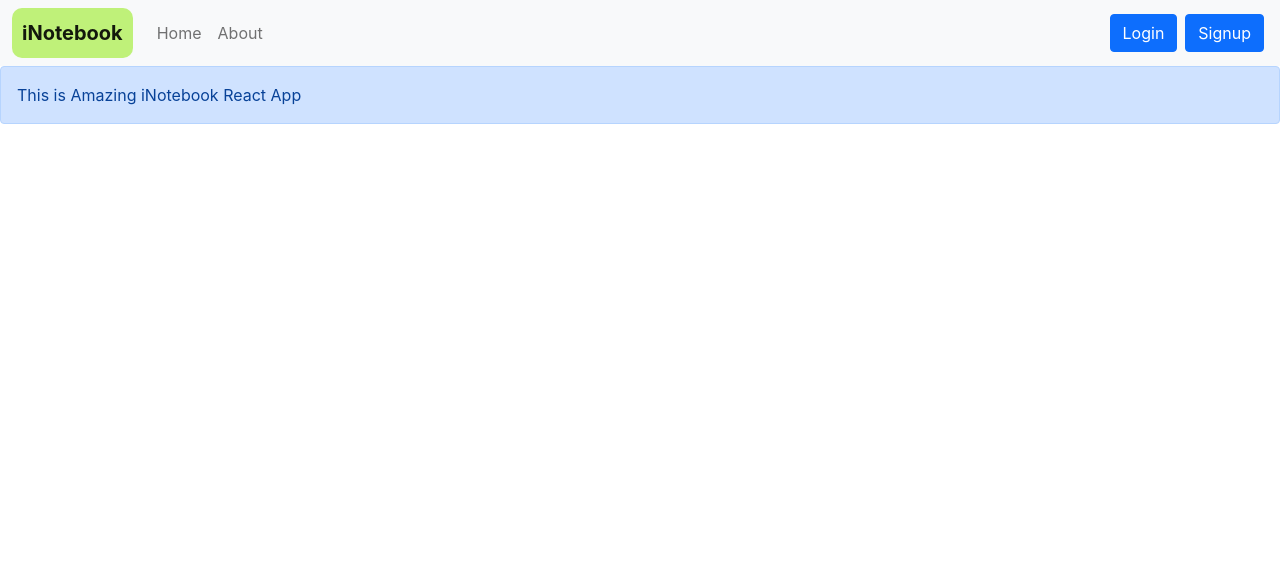
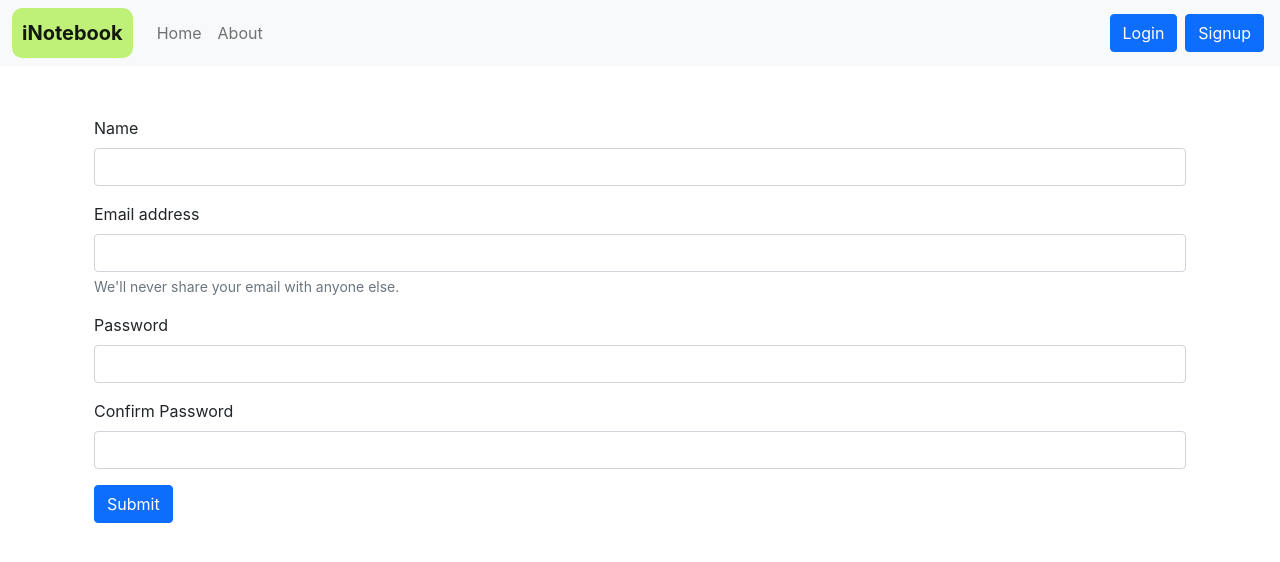
Before and after one commit to shashikant021/iNotebook, a React (Create React App) app: page /signup in a window 1280 px wide. Shown: the top 562 px of the page. Built offline with nearby package versions, Linux system fonts and the light colour scheme.

Commit message:
Alert changes done

```diff
--- a/src/App.js
+++ b/src/App.js
@@ -7,20 +7,32 @@
 import Alert from "./components/Alert";
 import Signup from './components/Signup';
 import Login from './components/Login';
+import { useState } from "react";
 
 function App() {
+  const [alert, setAlert] = useState(null);
+  const showAlert = (message, type) => {
+    setAlert({
+      msg: message,
+      type: type
+    })
+    setTimeout(() => {
+      setAlert(null);
+    }, 1500);
+  }
+
   return (
     <>
     <NoteState>
       <BrowserRouter>
       <Navbar />
-      <Alert message="This is Amazing iNotebook React App"/>
+      <Alert alert={alert} />
       <div className="container">
         <Routes>
-          <Route exact path="/" element={<Home />} />
+          <Route exact path="/" element={<Home showAlert={showAlert} />} />
           <Route exact path="/about" element={<About />} />
-          <Route exact path="/login" element={<Login />} />
-          <Route exact path="/signup" element={<Signup />} />
+          <Route exact path="/login" element={<Login showAlert={showAlert} />} />
+          <Route exact path="/signup" element={<Signup showAlert={showAlert} />} />
         </Routes>
         </div>
       </BrowserRouter>
--- a/src/components/AddNote.js
+++ b/src/components/AddNote.js
@@ -1,7 +1,7 @@
 import React, {useContext, useState} from 'react'
 import noteContext from "../context/notes/noteContext"
 
-const AddNote = () => {
+const AddNote = (props) => {
     const context = useContext(noteContext);
     const {addNote} = context;
 
@@ -11,6 +11,7 @@
         e.preventDefault();
         addNote(note.title, note.description, note.tag);
         setNote({title: "", description: "", tag: ""})
+        props.showAlert("Added successfully", "Success")
     }
 
     const onChange = (e)=>{
--- a/src/components/Alert.js
+++ b/src/components/Alert.js
@@ -1,13 +1,20 @@
 import React from "react";
 
-const Alert = (props) => {
+function Alert(props) {
+  const capitalize = (word) => {
+    if (word==='danger'){
+      word = "error"
+    }
+    const lower = word.toLowerCase();
+    return lower.charAt(0).toUpperCase() + lower.slice(1);
+  }
   return (
-    <div>
-      <div className="alert alert-primary" role="alert">
-        {props.message}
-      </div>
+    <div style={{height: '50px'}}>
+      {props.alert && <div className={'alert alert-${props.alert.type} alert-dismissible fade show'} role='alert' >
+        <strong>{capitalize (props.alert.type)}</strong>: {props.alert.msg}
+      </div>}
     </div>
-  );
-};
+  )
+}
 
 export default Alert;
--- a/src/components/Home.js
+++ b/src/components/Home.js
@@ -1,13 +1,13 @@
 import Notes from "./Notes";
 
 
-export const Home = () => {
+export const Home = (props) => {
+  const {showAlert} = props
 
   return (
     <div>
 
-
-    <Notes/>
+    <Notes showAlert={showAlert} />
     </div>
   );
 };
--- a/src/components/Login.js
+++ b/src/components/Login.js
@@ -22,10 +22,11 @@
             localStorage.setItem('token', json.authtoken);
             // history.push("/");
             navigate('/');
+            props.showAlert("Logged in  Successfully", "Success");
 
         }
         else{
-            alert("Invalid credentials");
+            props.showAlert("Invalid Details", "danger");
         }
     }
 
--- a/src/components/Noteitem.js
+++ b/src/components/Noteitem.js
@@ -12,7 +12,8 @@
                 <div className="card-body">
                     <div className="d-flex align-items-center">
                         <h5 className="card-title">{note.title}</h5>
-                        <i className="far fa-trash-alt mx-2" onClick={()=>{deleteNote(note._id)}}></i>
+                        <i className="far fa-trash-alt mx-2" onClick={()=>{deleteNote(note._id);
+                            props.showAlert("Deleted successfully", "Success");}}></i>
                         <i className="far fa-edit mx-2" onClick={()=>{updateNote(note)}}></i>
                     </div>
                     <p className="card-text">{note.description}</p>
--- a/src/components/Notes.js
+++ b/src/components/Notes.js
@@ -3,7 +3,7 @@
 import Noteitem from './Noteitem';
 import AddNote from './AddNote';
 
-const Notes = () => {
+const Notes = (props) => {
     const context = useContext(noteContext);
     const { notes, getNotes, editNote } = context;
     useEffect(() => {
@@ -22,6 +22,7 @@
     const handleClick = (e)=>{
         editNote(note.id, note.etitle, note.edescription, note.etag)
         refClose.current.click();
+        props.showAlert("Updated successfully", "Success")
     }
 
     const onChange = (e)=>{
@@ -30,7 +31,7 @@
 
     return (
         <>
-            <AddNote />
+            <AddNote showAlert={props.showAlert} />
             <button ref={ref} type="button" className="btn btn-primary d-none" data-bs-toggle="modal" data-bs-target="#exampleModal">
                 Launch demo modal
             </button>
@@ -72,7 +73,7 @@
                 {notes.length===0 && 'No notes to display'}
                 </div>
                 {notes.map((note) => {
-                    return <Noteitem key={note._id} updateNote={updateNote} note={note} />
+                    return <Noteitem key={note._id} updateNote={updateNote} showAlert={props.showAlert} note={note} />
                 })}
             </div>
         </>
--- a/src/components/Signup.js
+++ b/src/components/Signup.js
@@ -1,8 +1,63 @@
-import React from 'react'
+import React, {useState}  from 'react'
+import { useNavigate  } from 'react-router-dom'
 
-const Signup = () => {
+const Signup = (props) => {
+
+  const [credentials, setCredentials] = useState({name:"", email: "", password: "", cpassword:"" })
+  const navigate = useNavigate();
+
+  const handleSubmit = async (e) => {
+      e.preventDefault();
+      const {name, email, password} = credentials;
+      const response = await fetch("http://localhost:5000/api/auth/createuser", {
+          method: 'POST',
+          headers: {
+              'Content-Type': 'application/json'
+          },
+          body: JSON.stringify({name, email, password})
+      });
+      const json = await response.json()
+      console.log(json);
+      if (json.success){
+          // Save the auth token and redirect
+          localStorage.setItem('token', json.authtoken);
+          // history.push("/");
+          navigate('/login');
+          props.showAlert("Account Created Successfully", "Success");
+
+      }
+      else{
+          props.showAlert("Invalid credentials", "danger");
+      }
+  }
+
+  const onChange = (e)=>{
+      setCredentials({...credentials, [e.target.name]: e.target.value})
+  }
+
   return (
-    <div>
+    <div className='container'>
+
+      <form onSubmit={handleSubmit}>
+      <div className="mb-3">
+          <label htmlFor="name" className="form-label">Name</label>
+          <input type="name" className="form-control" id="name" name='name' onChange={onChange} aria-describedby="emailHelp" />
+        </div>
+        <div className="mb-3">
+          <label htmlFor="email" className="form-label">Email address</label>
+          <input type="email" className="form-control" id="email" name='email' onChange={onChange} aria-describedby="emailHelp" />
+          <div id="emailHelp" className="form-text">We'll never share your email with anyone else.</div>
+        </div>
+        <div className="mb-3">
+          <label htmlFor="Password" className="form-label">Password</label>
+          <input type="password" className="form-control" id="Password" name='password' onChange={onChange} minLength={5} required/>
+        </div>
+        <div className="mb-3">
+          <label htmlFor="cPassword" className="form-label">Confirm Password</label>
+          <input type="password" className="form-control" id="cPassword" name='cpassword' onChange={onChange} minLength={5} required/>
+        </div>
+        <button type="submit" className="btn btn-primary">Submit</button>
+      </form>
 
     </div>
   )
```
Also changed, not shown: 1 other file (tests, documents, lock files or other folders).
